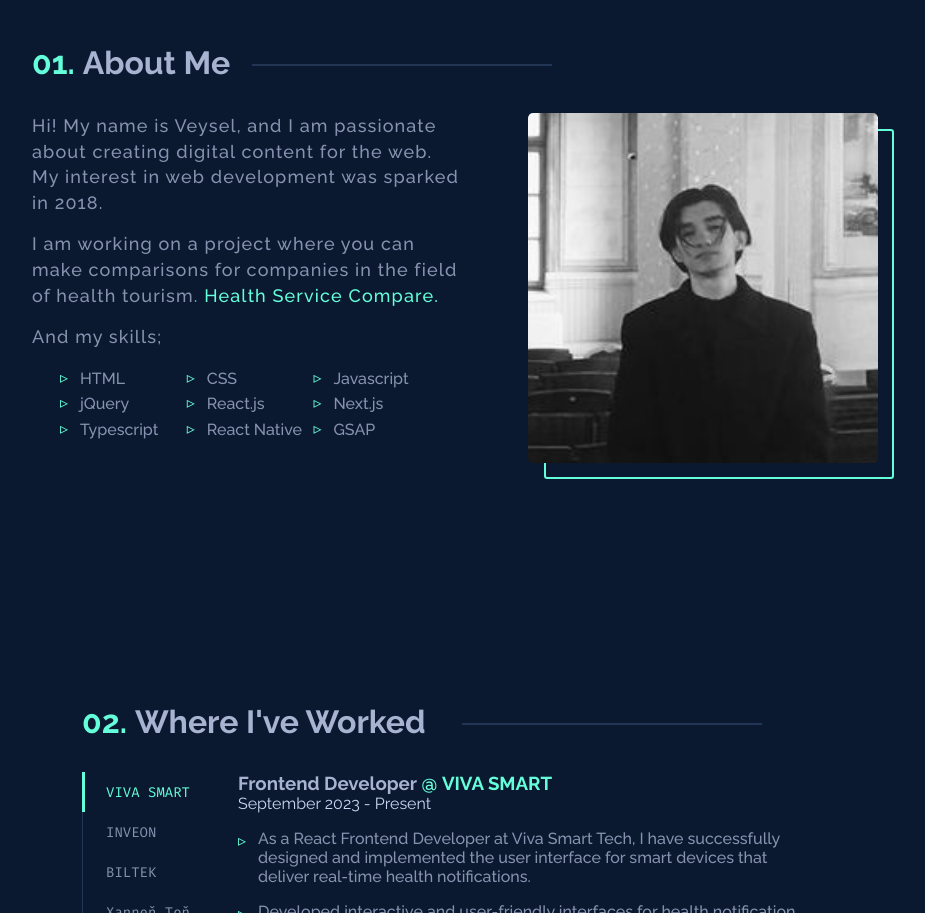
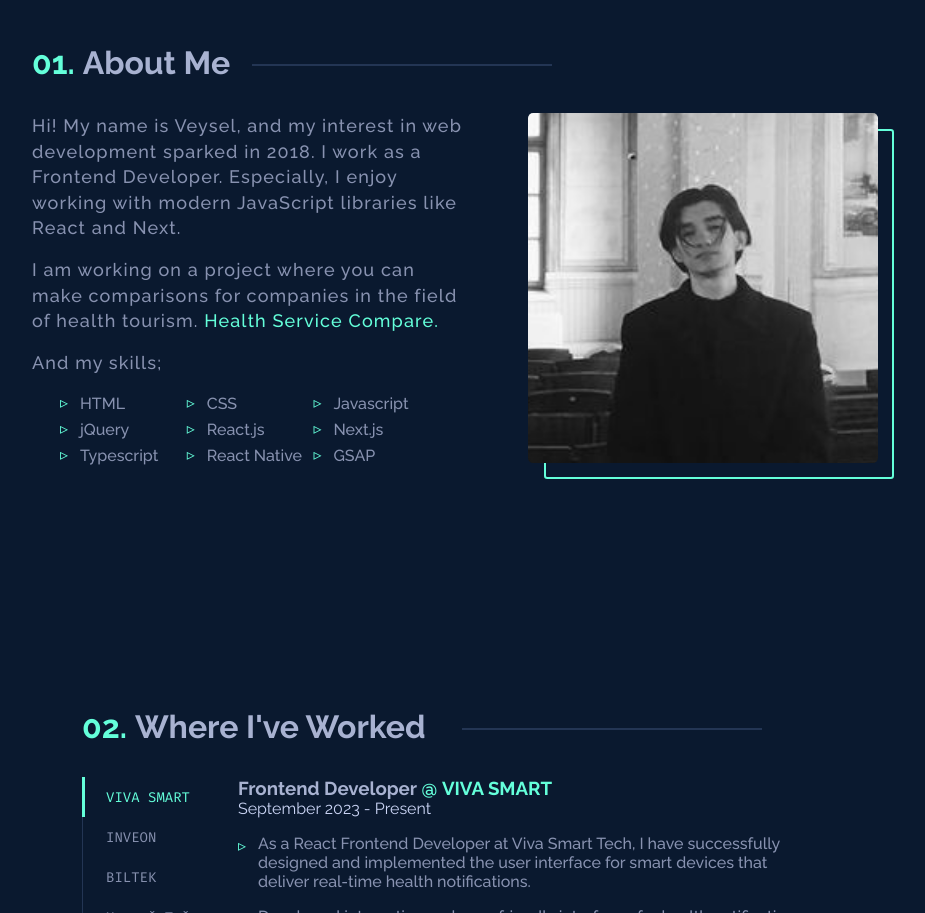
Before and after one commit to veyselkartalmis/veyselkartalmis.com, a Next.js app: page / in a window 1280 px wide. Shown: the part 802-1715 px from the top of the page, without its empty margins (208-1133 px from the left). Built offline with nearby package versions, Linux system fonts and the light colour scheme.

Commit message:
fix: style and content

```diff
--- a/src/scss/sections/_hero.scss
+++ b/src/scss/sections/_hero.scss
@@ -39,6 +39,7 @@
     }
   }
   @media screen and (max-width: 768px) {
+    margin-top: unset;
     &-text {
       width: 90%;
     }
--- a/src/sections/About.tsx
+++ b/src/sections/About.tsx
@@ -28,9 +28,9 @@ function About() {
       <div className="about-grid">
         <div className="about-grid-info">
           <p className="about-grid-info-text">
-            Hi! My name is Veysel, and I am passionate about creating digital
-            content for the web. My interest in web development was sparked in
-            2018.
+            Hi! My name is Veysel, and my interest in web development sparked in
+            2018. I work as a Frontend Developer. Especially, I enjoy working
+            with modern JavaScript libraries like React and Next.
           </p>
           <p className="about-grid-info-text">
             I am working on a project where you can make comparisons for
```
